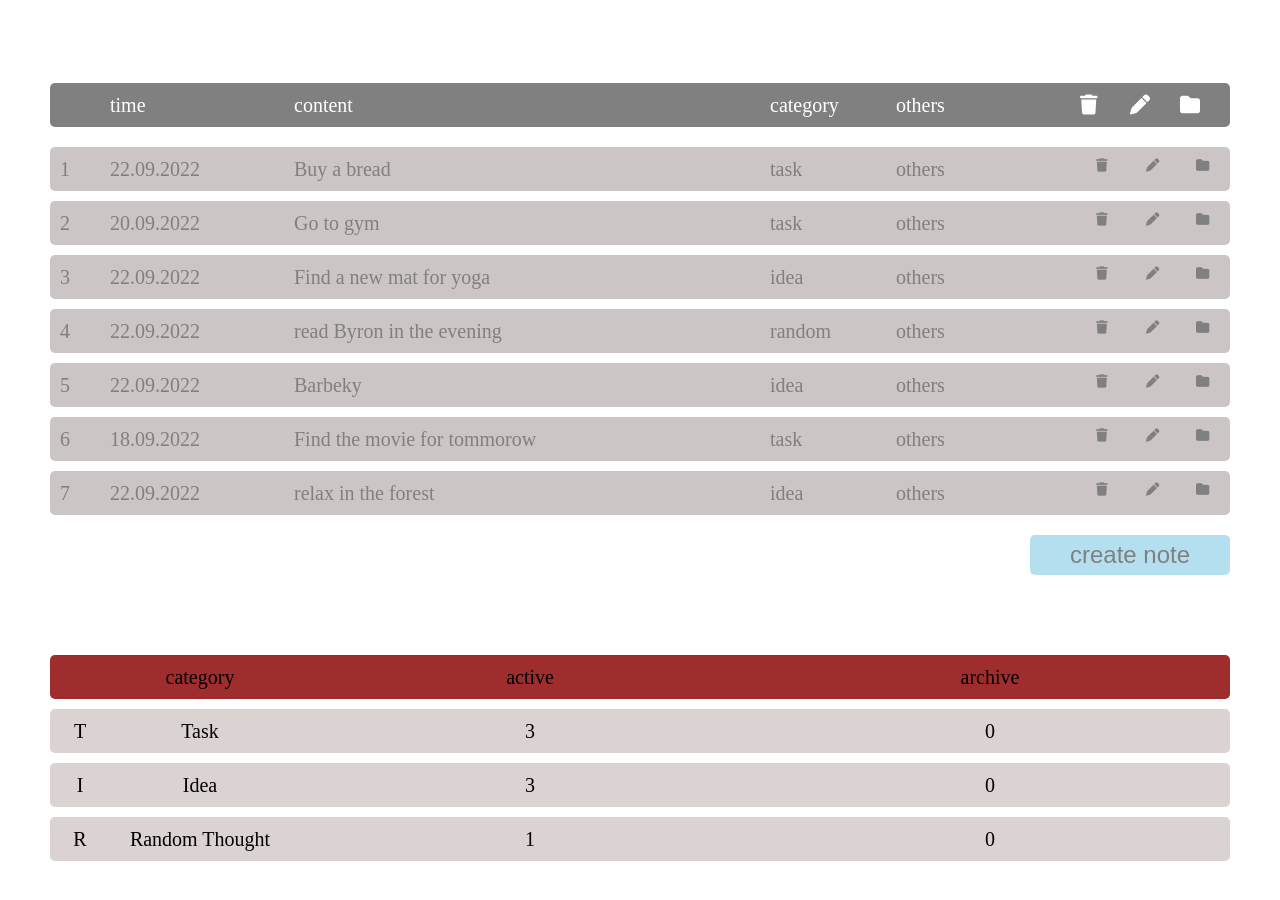
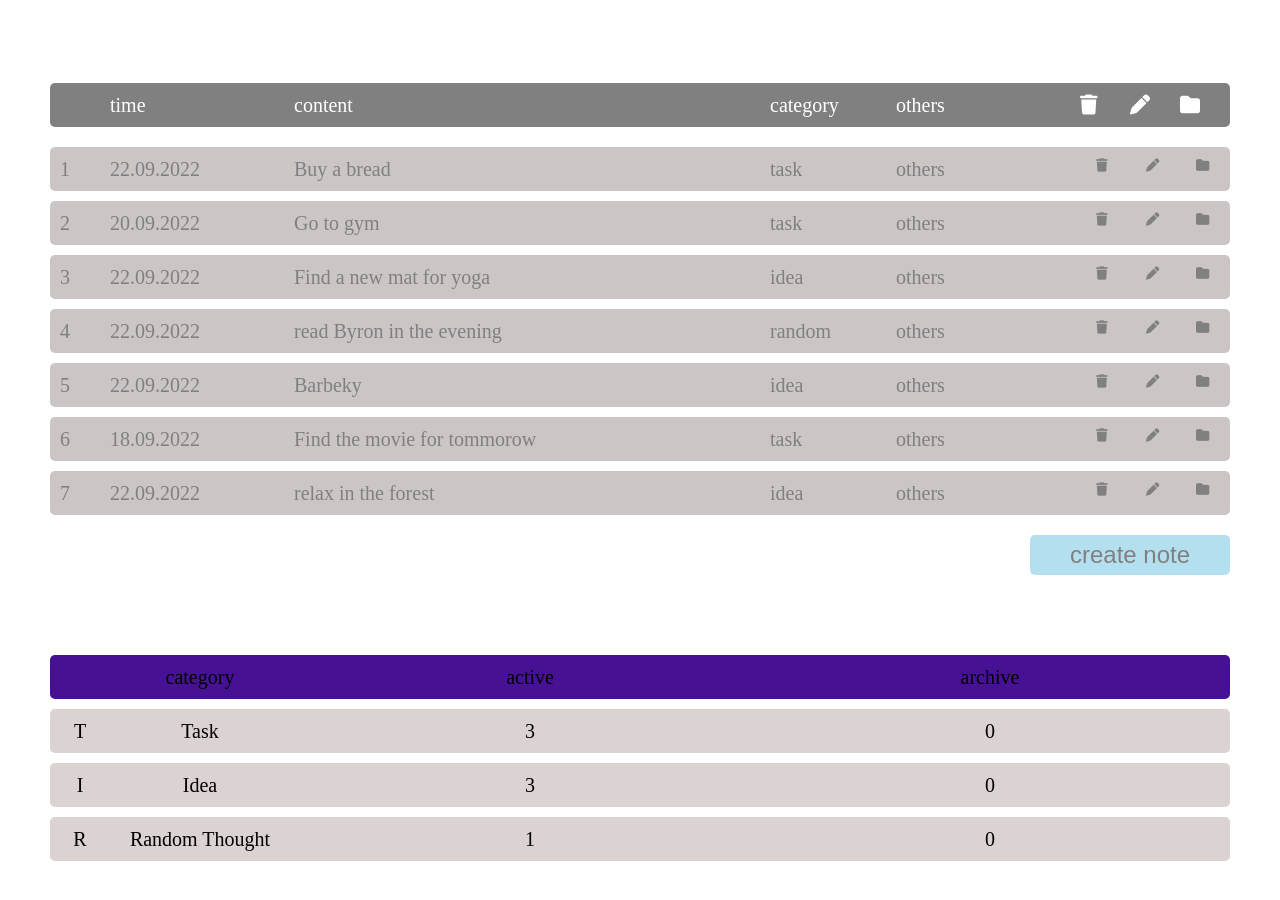
Before and after one commit to taraShulak/Radency-task1, a plain HTML site: page index.html in a window 1280 px wide. Drawn offline with Linux system fonts and the light colour scheme.

```diff
--- a/css/style.css
+++ b/css/style.css
@@ -146,7 +146,7 @@ button i{
   grid-template-columns: 40px 200px 1fr 1fr;
   justify-items: center;
   align-items: center;
-  background-color: rgb(160, 45, 45);
+  background-color: rgb(70, 17, 149);
 }
 
 .category__task-item,
```
